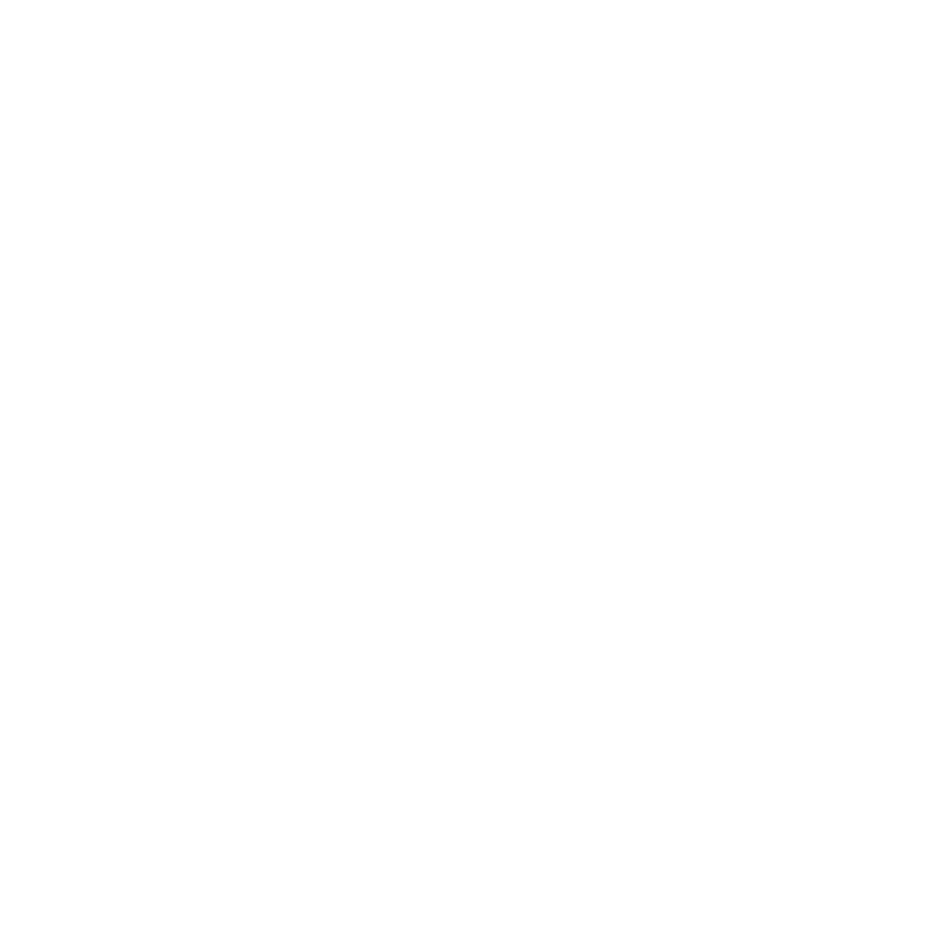
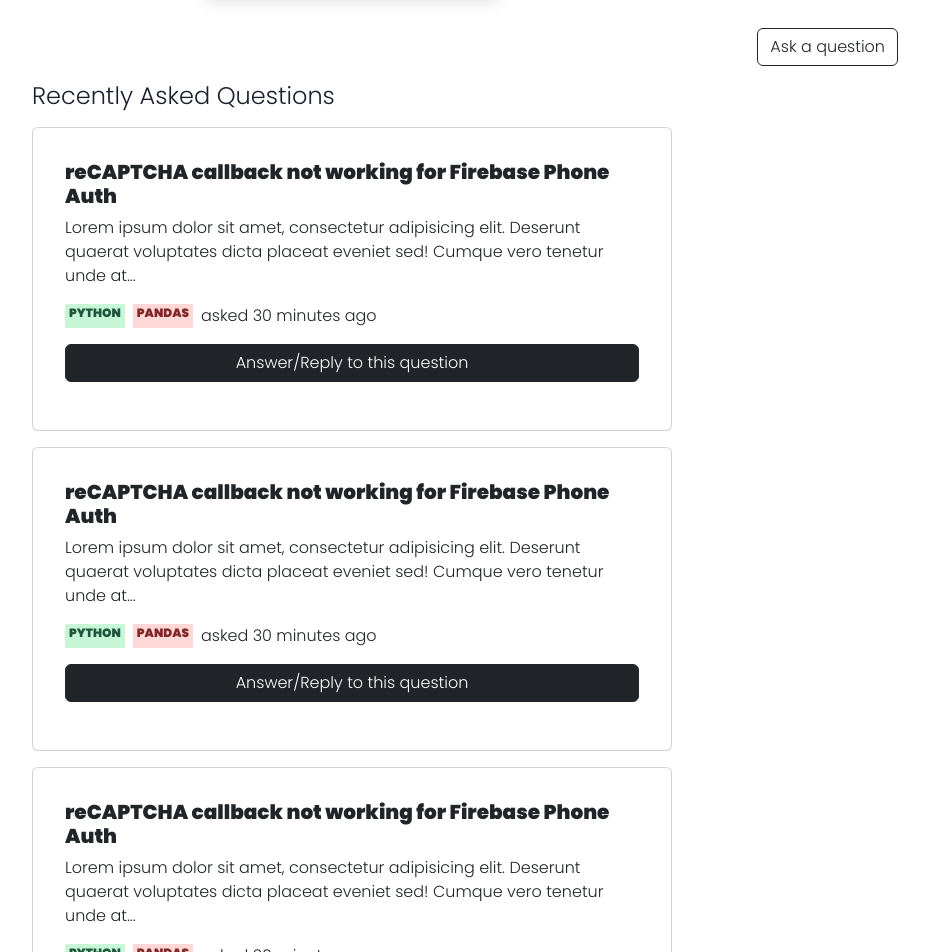
Before and after one commit to MadhukrishnaNipankar/Webit, a React (Create React App) app: page /home in a window 1280 px wide. Before the commit this address had no page. Shown: the part 60-1012 px from the top of the page, without its empty margins (288-1217 px from the left). Before the commit the page ends 800 px from the top, so only its background shows below. Built offline with nearby package versions, Linux system fonts and the light colour scheme; a web font is replaced by a local one.

Commit message:
Home Page added

```diff
--- a/src/App.js
+++ b/src/App.js
@@ -9,6 +9,7 @@
 
 // Page Imports
 import Login from "./Pages/Login";
+import Home from "./Pages/Home";
 
 function App() {
   return (
@@ -18,6 +19,7 @@
         <Routes>
           <Route path="/" exact element={<HeroSection />} />
           <Route path="/login" exact element={<Login />} />
+          <Route path="/home" exact element={<Home />} />
         </Routes>
       </Router>
     </div>
--- a/src/Components/Navbar.jsx
+++ b/src/Components/Navbar.jsx
@@ -9,30 +9,6 @@
           <NavLink className="navbar-brand" to="/">
             CodeConnect
           </NavLink>
-          {/* <button
-            className="navbar-toggler"
-            type="button"
-            data-bs-toggle="collapse"
-            data-bs-target="#navbarSupportedContent"
-            aria-controls="navbarSupportedContent"
-            aria-expanded="false"
-            aria-label="Toggle navigation"
-          >
-            <span className="navbar-toggler-icon"></span>
-          </button> */}
-          <div className="collapse navbar-collapse" id="navbarSupportedContent">
-            {/* <form className="d-flex" role="search">
-                <input
-                    className="form-control me-2"
-                    type="search"
-                    placeholder="Search Question"
-                    aria-label="Search"
-                />
-                <button className="btn btn-outline-success" type="submit">
-                    Search
-                </button>
-                </form> */}
-          </div>
         </div>
       </nav>
     </div>
--- /dev/null
+++ b/src/Pages/Home.js
@@ -0,0 +1,203 @@
+import React from "react";
+import { useEffect } from "react";
+import { useToast } from "@chakra-ui/react";
+import { Badge, Stack } from "@chakra-ui/react";
+import { useNavigate } from "react-router-dom";
+import { Button } from "@chakra-ui/react";
+function Home() {
+  const navigate = useNavigate();
+
+  const toast = useToast();
+  useEffect(() => {
+    toast({
+      title: "Logged in Successfully",
+      status: "success",
+      duration: 9000,
+      isClosable: true,
+      position: "top",
+    });
+  }, []);
+
+  return (
+    <div
+      className="container my-3"
+      style={{
+        width: "100vw",
+        height: "60vh",
+        display: "flex",
+        flexDirection: "column",
+      }}
+    >
+      <div
+        className="container my-3"
+        style={{ display: "flex", justifyContent: "flex-end" }}
+      >
+        <button
+          type="button"
+          class="btn btn-outline-dark"
+          onClick={() => navigate("/home")}
+        >
+          Ask a question
+        </button>
+      </div>
+
+      <div style={{ alignSelf: "center" }}>
+        <h4>Recently Asked Questions</h4>
+
+        {/* Questions */}
+
+        <div
+          className="my-3 card"
+          style={{ maxWidth: "40rem", padding: "2rem" }}
+        >
+          <div className="question">
+            <h5 style={{ fontWeight: "bold" }}>
+              {" "}
+              reCAPTCHA callback not working for Firebase Phone Auth
+            </h5>
+          </div>
+          <p className="description ">
+            Lorem ipsum dolor sit amet, consectetur adipisicing elit. Deserunt
+            quaerat voluptates dicta placeat eveniet sed! Cumque vero tenetur
+            unde at...
+          </p>
+          <Stack direction="row">
+            <Badge colorScheme="green">Python</Badge>
+            <Badge colorScheme="red">Pandas</Badge>
+            <span style={{ fontSize: "2vh" }}>asked 30 minutes ago</span>
+          </Stack>
+
+          <button
+            type="button"
+            class="btn btn-dark my-3"
+            onClick={() => navigate("/home")}
+          >
+            Answer/Reply to this question
+          </button>
+        </div>
+
+        <div
+          className="my-3 card"
+          style={{ maxWidth: "40rem", padding: "2rem" }}
+        >
+          <div className="question">
+            <h5 style={{ fontWeight: "bold" }}>
+              {" "}
+              reCAPTCHA callback not working for Firebase Phone Auth
+            </h5>
+          </div>
+          <p className="description ">
+            Lorem ipsum dolor sit amet, consectetur adipisicing elit. Deserunt
+            quaerat voluptates dicta placeat eveniet sed! Cumque vero tenetur
+            unde at...
+          </p>
+          <Stack direction="row">
+            <Badge colorScheme="green">Python</Badge>
+            <Badge colorScheme="red">Pandas</Badge>
+            <span style={{ fontSize: "2vh" }}>asked 30 minutes ago</span>
+          </Stack>
+
+          <button
+            type="button"
+            class="btn btn-dark my-3"
+            onClick={() => navigate("/home")}
+          >
+            Answer/Reply to this question
+          </button>
+        </div>
+
+        <div
+          className="my-3 card"
+          style={{ maxWidth: "40rem", padding: "2rem" }}
+        >
+          <div className="question">
+            <h5 style={{ fontWeight: "bold" }}>
+              {" "}
+              reCAPTCHA callback not working for Firebase Phone Auth
+            </h5>
+          </div>
+          <p className="description ">
+            Lorem ipsum dolor sit amet, consectetur adipisicing elit. Deserunt
+            quaerat voluptates dicta placeat eveniet sed! Cumque vero tenetur
+            unde at...
+          </p>
+          <Stack direction="row">
+            <Badge colorScheme="green">Python</Badge>
+            <Badge colorScheme="red">Pandas</Badge>
+            <span style={{ fontSize: "2vh" }}>asked 30 minutes ago</span>
+          </Stack>
+
+          <button
+            type="button"
+            class="btn btn-dark my-3"
+            onClick={() => navigate("/home")}
+          >
+            Answer/Reply to this question
+          </button>
+        </div>
+
+        <div
+          className="my-3 card"
+          style={{ maxWidth: "40rem", padding: "2rem" }}
+        >
+          <div className="question">
+            <h5 style={{ fontWeight: "bold" }}>
+              {" "}
+              reCAPTCHA callback not working for Firebase Phone Auth
+            </h5>
+          </div>
+          <p className="description ">
+            Lorem ipsum dolor sit amet, consectetur adipisicing elit. Deserunt
+            quaerat voluptates dicta placeat eveniet sed! Cumque vero tenetur
+            unde at...
+          </p>
+          <Stack direction="row">
+            <Badge colorScheme="green">Python</Badge>
+            <Badge colorScheme="red">Pandas</Badge>
+            <span style={{ fontSize: "2vh" }}>asked 30 minutes ago</span>
+          </Stack>
+
+          <button
+            type="button"
+            class="btn btn-dark my-3"
+            onClick={() => navigate("/home")}
+          >
+            Answer/Reply to this question
+          </button>
+        </div>
+
+        <div
+          className="my-3 card"
+          style={{ maxWidth: "40rem", padding: "2rem" }}
+        >
+          <div className="question">
+            <h5 style={{ fontWeight: "bold" }}>
+              {" "}
+              reCAPTCHA callback not working for Firebase Phone Auth
+            </h5>
+          </div>
+          <p className="description ">
+            Lorem ipsum dolor sit amet, consectetur adipisicing elit. Deserunt
+            quaerat voluptates dicta placeat eveniet sed! Cumque vero tenetur
+            unde at...
+          </p>
+          <Stack direction="row">
+            <Badge colorScheme="green">Python</Badge>
+            <Badge colorScheme="red">Pandas</Badge>
+            <span style={{ fontSize: "2vh" }}>asked 30 minutes ago</span>
+          </Stack>
+
+          <button
+            type="button"
+            class="btn btn-dark my-3"
+            onClick={() => navigate("/home")}
+          >
+            Answer/Reply to this question
+          </button>
+        </div>
+      </div>
+    </div>
+  );
+}
+
+export default Home;
--- a/src/Pages/Login.js
+++ b/src/Pages/Login.js
@@ -1,12 +1,14 @@
 import React from "react";
 import { useToast } from "@chakra-ui/react";
+import { useNavigate } from "react-router-dom";
 function Login() {
   const toast = useToast();
+  const navigate = useNavigate();
   return (
     <div
       style={{
         width: "100vw",
-        height: "100vh",
+        height: "70vh",
         display: "flex",
         flexDirection: "column",
         justifyContent: "center",
@@ -17,7 +19,7 @@
       <div
         className="shadow p-3 mb-5 bg-body-tertiary rounded card border d-flex flex-column justify-content-center"
         style={{
-          maxWidth: "25rem",
+          maxWidth: "20rem",
           padding: "2rem",
           borderRadius: "1rem",
           backgroundColor: "white",
@@ -53,15 +55,7 @@
         <button
           type="button"
           class="btn btn-dark"
-          onClick={() =>
-            toast({
-              title: "Logging in",
-              description: "Just Wait for a moment",
-              status: "success",
-              duration: 9000,
-              isClosable: true,
-            })
-          }
+          onClick={() => navigate("/home")}
         >
           Login
         </button>
--- a/src/index.js
+++ b/src/index.js
@@ -6,11 +6,9 @@
 import { ChakraProvider } from "@chakra-ui/react";
 const root = ReactDOM.createRoot(document.getElementById("root"));
 root.render(
-  <React.StrictMode>
-    <ChakraProvider>
-      <App />
-    </ChakraProvider>
-  </React.StrictMode>
+  <ChakraProvider>
+    <App />
+  </ChakraProvider>
 );
 
 reportWebVitals();
```
